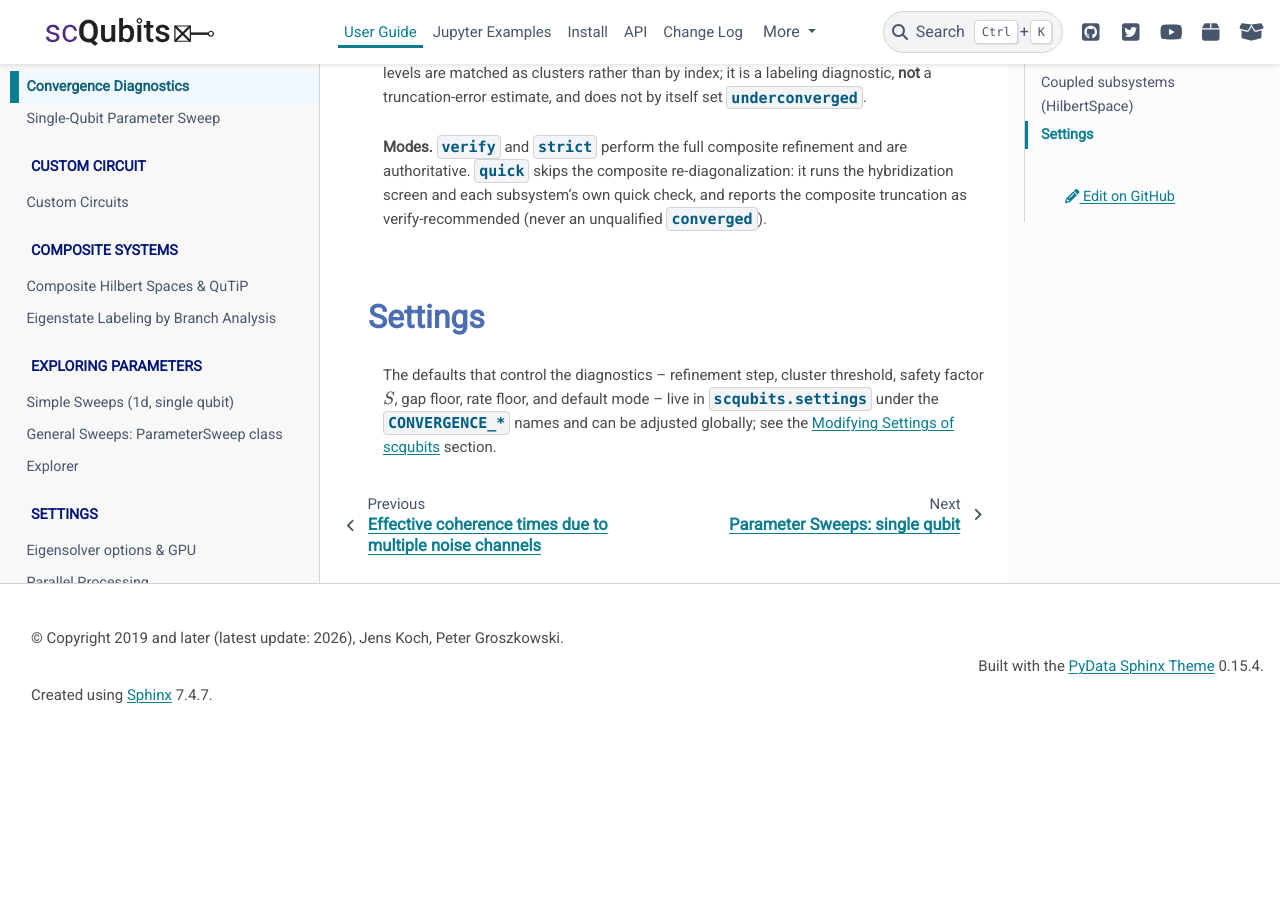
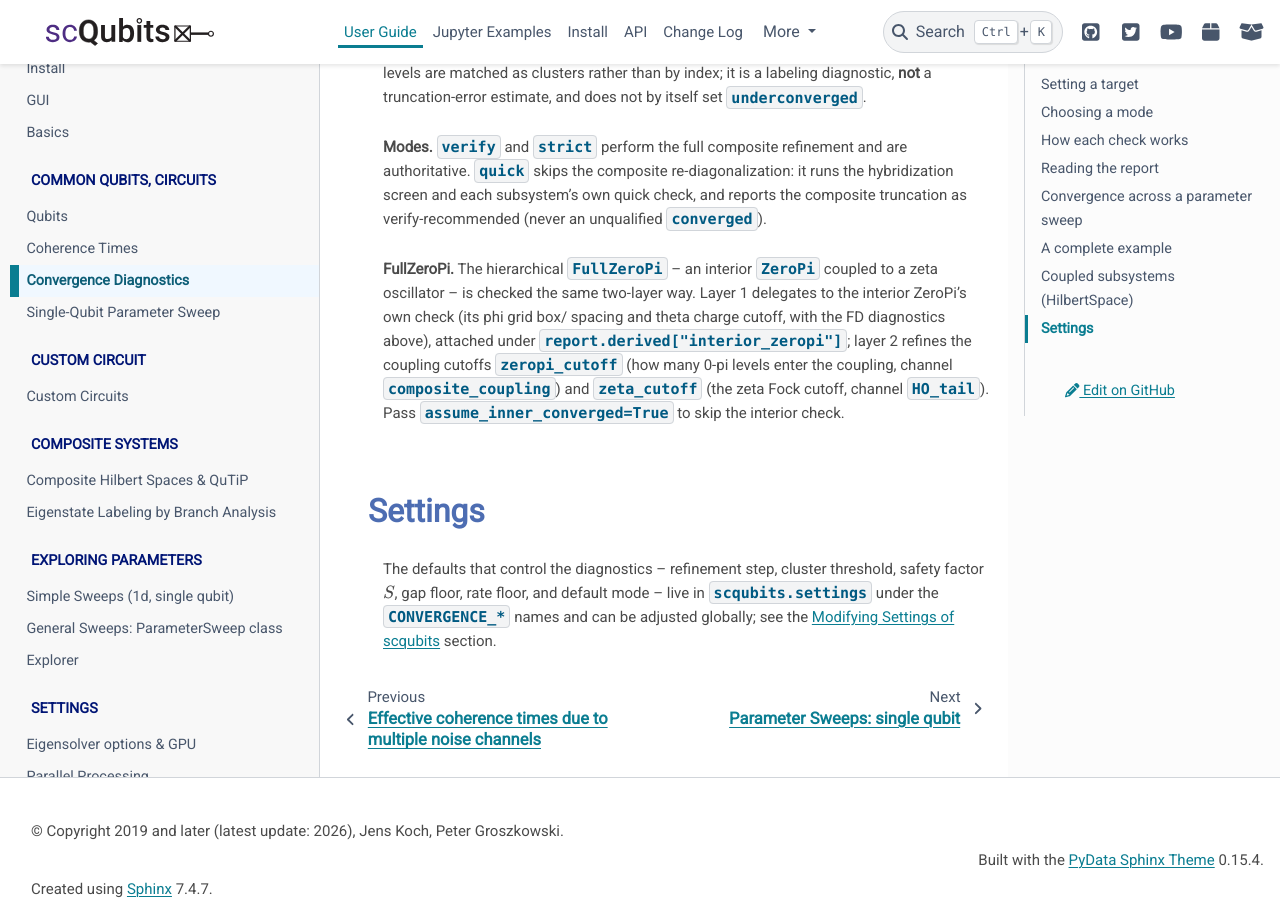
Before and after one commit to scqubits/scqubits-doc, a Sphinx documentation site: the page built from docs/source/guide/convergence/guide-convergence.rst, in a window 1280 px wide and 900 px high, scrolled down 15060 px. Built offline with Sphinx 7.4.7 and the PyData theme 0.15.4, drawn with Linux system fonts in a browser that asks for light colours; pages that are not in the unit, such as notebooks, are missing from menus; before the commit the page ends 15783 px from its top, so only the background shows below that; some of the changed text lies outside the part shown.

Commit message:
convergence guide: document FullZeroPi (two-layer hierarchical check)
Add FullZeroPi to the supported-classes note and a paragraph in the composite
section: layer-1 delegation to the interior ZeroPi (attached under
derived["interior_zeropi"]) and layer-2 refinement of the coupling cutoffs
zeropi_cutoff (composite_coupling) and zeta_cutoff (HO_tail), plus the
assume_inner_converged flag.

Co-Authored-By: Claude Opus 4.7 <noreply@anthropic.com>

```diff
--- a/docs/source/guide/convergence/guide-convergence.rst
+++ b/docs/source/guide/convergence/guide-convergence.rst
@@ -26,9 +26,9 @@ labeled as such and are never presented as a substitute for an actual comparison
 .. note::
 
    Convergence diagnostics are available for :class:`.Transmon`,
-   :class:`.TunableTransmon`, :class:`.Fluxonium`, :class:`.FluxQubit`, and
-   :class:`.ZeroPi`, covering the energy spectrum and -- on request -- the
-   wavefunctions, matrix elements, and coherence rates. Coupled
+   :class:`.TunableTransmon`, :class:`.Fluxonium`, :class:`.FluxQubit`,
+   :class:`.ZeroPi`, and :class:`.FullZeroPi`, covering the energy spectrum and --
+   on request -- the wavefunctions, matrix elements, and coherence rates. Coupled
    :class:`.HilbertSpace` systems are supported as well (see
    :ref:`guide_convergence_composite`). Calling ``estimate_convergence`` on a
    class that does not support it raises :class:`TypeError`.
@@ -688,6 +688,15 @@ are authoritative. ``quick`` skips the composite re-diagonalization: it runs the
 hybridization screen and each subsystem's own quick check, and reports the
 composite truncation as verify-recommended (never an unqualified ``converged``).
 
+**FullZeroPi.** The hierarchical :class:`.FullZeroPi` -- an interior
+:class:`.ZeroPi` coupled to a zeta oscillator -- is checked the same two-layer
+way. Layer 1 delegates to the interior ZeroPi's own check (its phi grid box/
+spacing and theta charge cutoff, with the FD diagnostics above), attached under
+``report.derived["interior_zeropi"]``; layer 2 refines the coupling cutoffs
+``zeropi_cutoff`` (how many 0-pi levels enter the coupling, channel
+``composite_coupling``) and ``zeta_cutoff`` (the zeta Fock cutoff, channel
+``HO_tail``). Pass ``assume_inner_converged=True`` to skip the interior check.
+
 
 Settings
 ========
```
